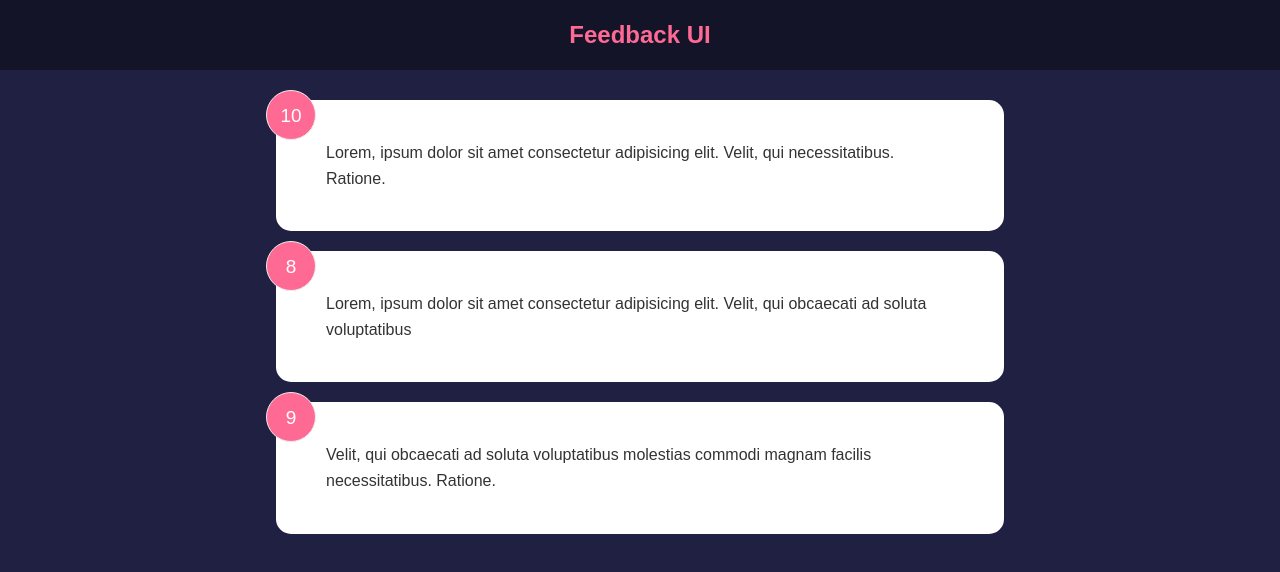
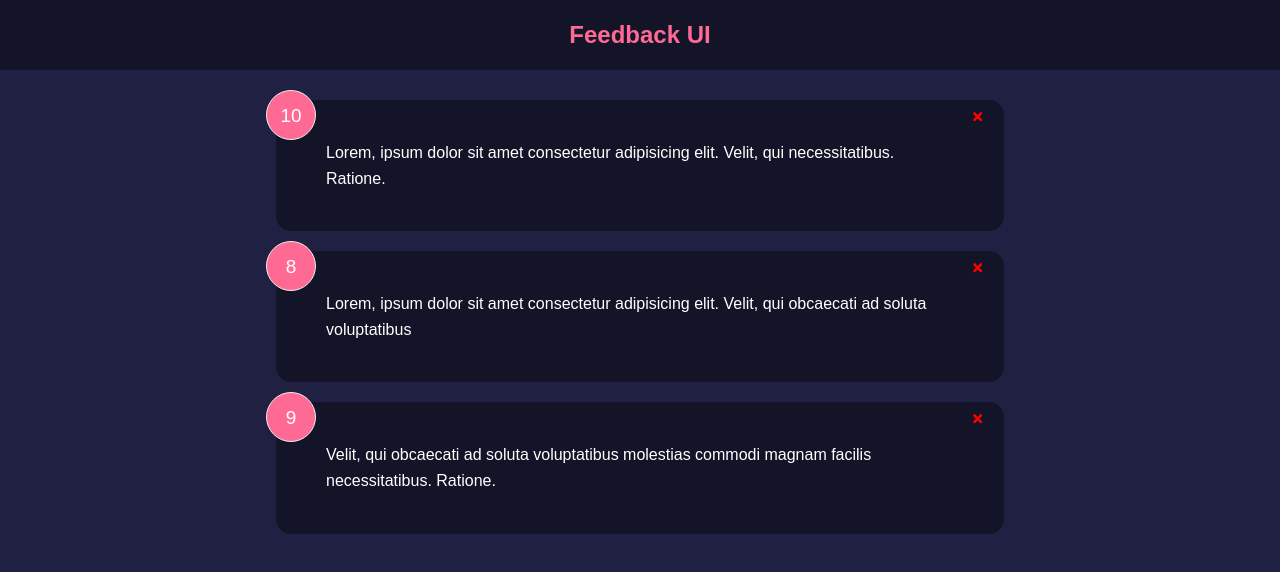
Before and after one commit to ReaganDev/feedback-app, a React (Create React App) app: page / in a window 1280 px wide. Shown: the top 572 px of the page. Built offline with nearby package versions, Linux system fonts and the light colour scheme.

Commit message:
Events and props drilling

```diff
--- a/package.json
+++ b/package.json
@@ -8,6 +8,7 @@
     "@testing-library/user-event": "^13.5.0",
     "react": "^17.0.2",
     "react-dom": "^17.0.2",
+    "react-icons": "^4.3.1",
     "react-scripts": "5.0.0",
     "web-vitals": "^2.1.2"
   },
--- a/src/App.js
+++ b/src/App.js
@@ -1,15 +1,20 @@
-import Header from "./components/Header"
+import Header from './components/Header'
 import FeedbackList from './components/FeedbackList'
-import { useState } from "react"
-import FeedbackData from "./data/FeedbackData"
+import { useState } from 'react'
+import FeedbackData from './data/FeedbackData'
 
 function App() {
-  const [feedback, setFeedback] = useState(FeedbackData)
+	const [feedback, setFeedback] = useState(FeedbackData)
+	const handleDelete = (id) => {
+		if (window.confirm('Are you sure?')) {
+			setFeedback(feedback.filter((feed) => feed.id !== id))
+		}
+	}
 	return (
-    <>
-      <Header />
-      <div className='container'>
-        <FeedbackList feedback={feedback} />
+		<>
+			<Header />
+			<div className='container'>
+				<FeedbackList feedback={feedback} handleDelete={handleDelete} />
 			</div>
 		</>
 	)
--- a/src/components/FeedbackItem.jsx
+++ b/src/components/FeedbackItem.jsx
@@ -1,10 +1,23 @@
-const FeedbackItem = ({ item }) => {
+import Card from './shared/Card'
+import Proptypes from 'prop-types'
+import {FaTimes} from 'react-icons/fa'
+
+
+const FeedbackItem = ({ item, handleDelete }) => {
+
 	return (
-		<div className='card'>
+		<Card reverse={true}>
 			<div className='num-display'>{item.rating}</div>
+			<button onClick={() => handleDelete(item.id)} className='close'>
+				<FaTimes color='red' />
+			</button>
 			<div className='text-display'>{item.text}</div>
-		</div>
+		</Card>
 	)
 }
 
+FeedbackItem.propTypes = {
+    item : Proptypes.object.isRequired
+}
+
 export default FeedbackItem
--- a/src/components/FeedbackList.jsx
+++ b/src/components/FeedbackList.jsx
@@ -1,18 +1,27 @@
 import FeedbackItem from "./FeedbackItem";
+import Proptypes from 'prop-types'
 
-const FeedbackList = ({ feedback }) => {
+const FeedbackList = ({ feedback, handleDelete }) => {
     if (!feedback || feedback.length === 0) {
         return <p>No feedback yet</p>
     }
     return (
         <div className="feedback-list">
             {feedback.map((feed, index) => (
-                <FeedbackItem key={index} item={feed} />
+                <FeedbackItem key={index} item={feed} handleDelete={handleDelete} />
             ))}
         </div>
     )
 }
 
-
+FeedbackList.propTypes = {
+    feedback: Proptypes.arrayOf(
+        Proptypes.shape({
+            id: Proptypes.number.isRequired,
+            rating: Proptypes.number.isRequired,
+            text : Proptypes.string.isRequired
+        })
+    )
+}
 
 export default FeedbackList
--- /dev/null
+++ b/src/components/shared/Card.jsx
@@ -0,0 +1,20 @@
+import Proptypes from 'prop-types'
+
+const Card = ({ children, reverse }) => {
+    // Conditional class
+    // return <div className={`card ${reverse && 'reverse'}`}>{children}</div>
+
+    // Conditional styles
+
+    return <div className='card' style={{
+        backgroundColor: reverse ? 'rgba(0,0,0,0.4)' : '#fff',
+        color : reverse ? '#fff' : '#000'
+     }}>{children}</div>
+}
+
+Card.propTypes = {
+    children: Proptypes.node.isRequired,
+    reverse : Proptypes.bool
+}
+
+export default Card
```
Also changed, not shown: 1 other file (tests, documents, lock files or other folders).
